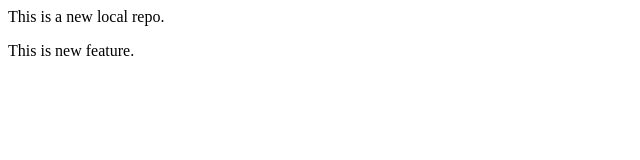
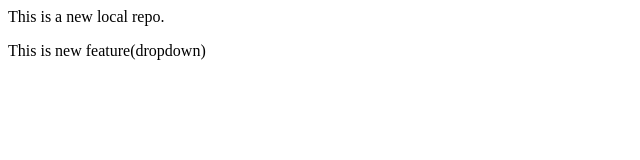
Before and after one commit to SurbhiKansal/localrepo, a plain HTML site: page index.html in a window 1280 px wide. Shown: the full height of the page, 0-640 px from the left. Drawn offline with Linux system fonts and the light colour scheme.

Commit message:
add dropdown

```diff
--- a/index.html
+++ b/index.html
@@ -1,2 +1,2 @@
 <p>This is a new local repo.</p>
-<p> This is new feature.</p>
+<p> This is new feature(dropdown)</p>
```
